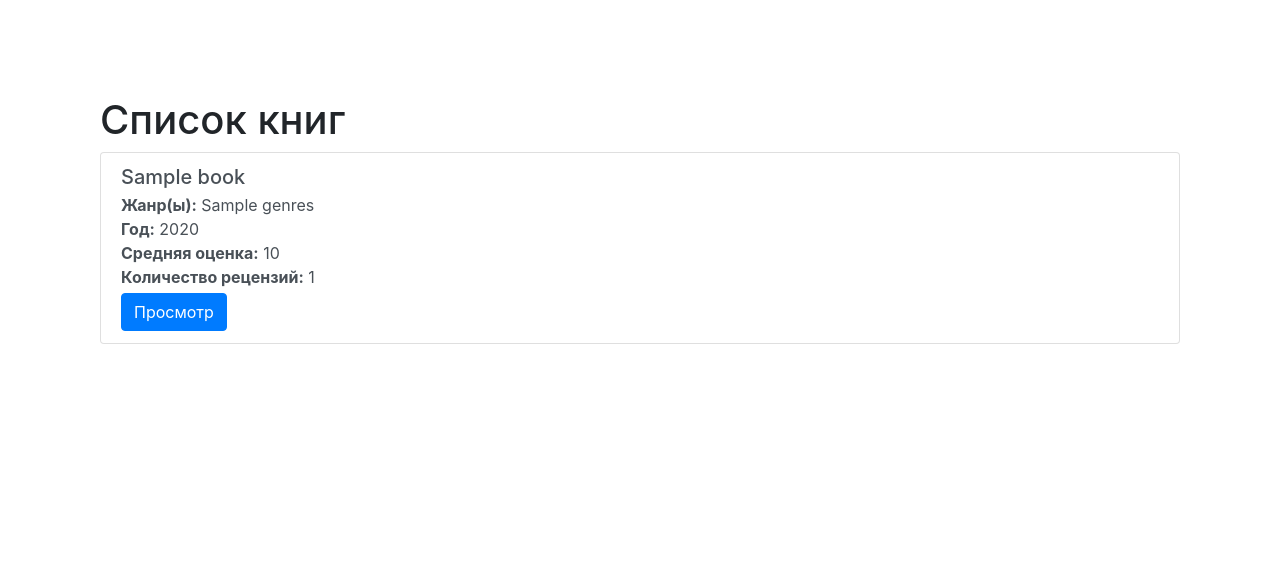
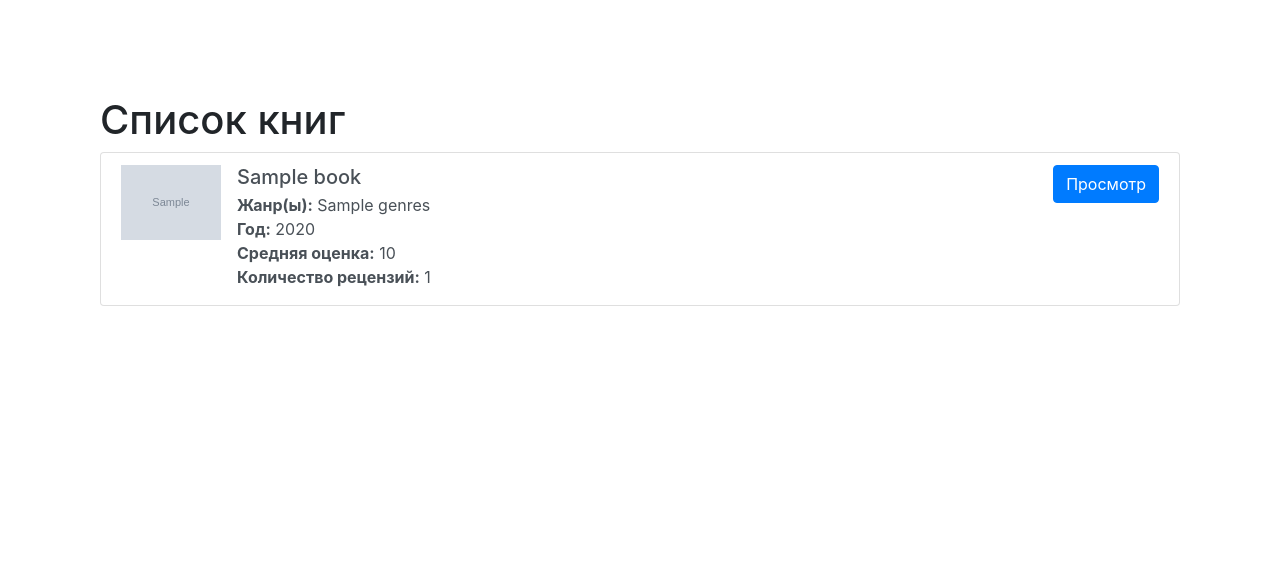
Before and after one commit to yourProgrammist/webdev-exam-2024-2-Osin_221_352, a Flask app: template templates/index.html in a window 1280 px wide. Shown: the part 56-640 px from the top of the page. Run offline with Flask 3, Linux system fonts and the light colour scheme; the template is opened without the code that fills it: most values are stand-ins (such as "Sample title", 1, 10 or a date in 2020); grey boxes marked "Sample" are stand-in pictures; some libraries are stand-ins or nearby versions.

Commit message:
Обложка добавлена при просмотре списка книг

```diff
--- a/app.py
+++ b/app.py
@@ -127,15 +127,21 @@ def load_books(cur_page, per_page):
                 WHERE r.status_id = 2
                 GROUP BY r.book_id
             )
-            SELECT b.id, b.title, b.year_publish, bg.genres, br.average_mark, br.review_count
+            SELECT b.id, b.title, b.year_publish, bg.genres, br.average_mark, br.review_count, b.cover_id, c.mime_type
             FROM description_book b
             LEFT JOIN book_genres bg ON b.id = bg.book_id
             LEFT JOIN book_reviews br ON b.id = br.book_id
+            LEFT JOIN covers c ON b.cover_id = c.id
             ORDER BY b.year_publish DESC
             LIMIT %s OFFSET %s;
        """
     cursor.execute(query, (per_page, offset))
     books = cursor.fetchall()
+
+    for book in books:
+        mime_type = book['mime_type'].split('/')[1]
+        file_name = book['cover_id']
+        book['cover'] = f'{app.config["UPLOAD_FOLDER"]}/{file_name}.{mime_type}'
 
     return books, count_pages
 
--- a/static/style.css
+++ b/static/style.css
@@ -23,3 +23,14 @@ body {
     border-top-left-radius: 15px;
     border-top-right-radius: 15px;
 }
+
+.book-item {
+    display: flex;
+    align-items: start;
+}
+
+.book-image {
+    width: 100px;
+    height: auto;
+    margin-right: 15px;
+}
--- a/templates/index.html
+++ b/templates/index.html
@@ -4,7 +4,8 @@
         <h1>Список книг</h1>
         <div class="list-group">
     {% for book in books %}
-                <div class="list-group-item list-group-item-action book-item" id="{{ book.id }}">
+        <div class="list-group-item list-group-item-action book-item d-flex align-items-start" id="{{ book.id }}">
+            <img src="{{ book.cover }}" alt="{{ book.title }}" class="book-image mr-3">
             <div class="book-info">
                 <h5 class="mb-1">{{ book.title }}</h5>
                 <p class="mb-1">
@@ -14,7 +15,7 @@
                     <strong>Количество рецензий:</strong> {{ book.review_count if book.review_count else '0' }}<br>
                 </p>
             </div>
-                    <div class="btn-group" role="group" aria-label="Book Actions">
+            <div class="btn-group ml-auto" role="group" aria-label="Book Actions">
                 {% if current_user.is_authenticated %}
                 <a href="{{ url_for('view_book', book_id=book.id) }}" class="btn btn-primary">Просмотр</a>
                 {% else %}
```
Lines whose indentation alone changed are shown as unchanged.
